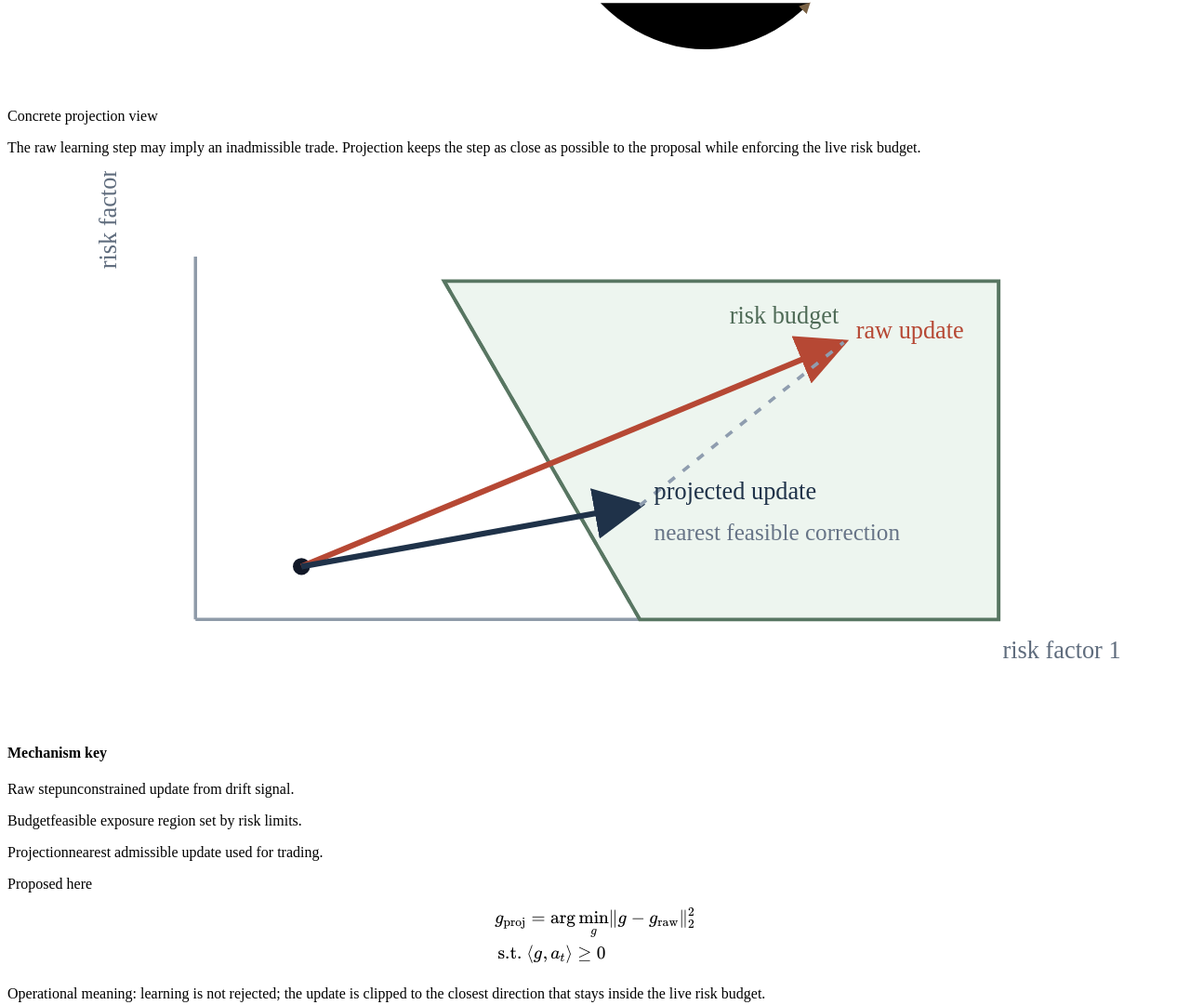
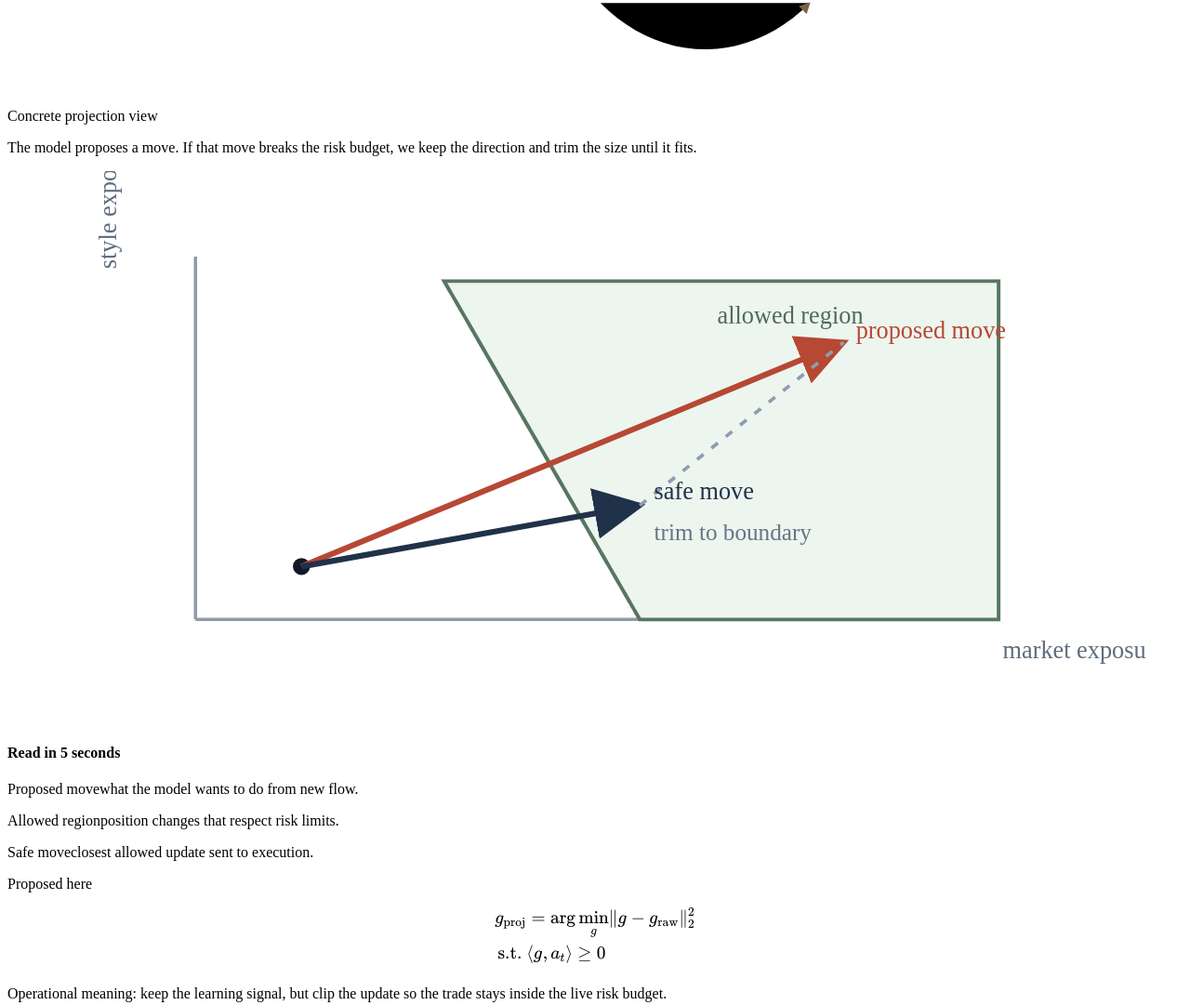
Before and after one commit to KumarNavish/CL-PLO, a website with bundled scripts: page index.html in a window 1280 px wide. Shown: the part 4779-5860 px from the top of the page at 93% size. Built offline with nearby package versions, Linux system fonts and the light colour scheme.

Commit message:
Rewrite concrete projection view in compact intuitive language

```diff
--- a/index.html
+++ b/index.html
@@ -330,7 +330,7 @@
 
             <div class="mechanism-concrete projection-concrete">
               <p class="mechanism-concrete-title">Concrete projection view</p>
-              <p class="projection-intuition">The raw learning step may imply an inadmissible trade. Projection keeps the step as close as possible to the proposal while enforcing the live risk budget.</p>
+              <p class="projection-intuition">The model proposes a move. If that move breaks the risk budget, we keep the direction and trim the size until it fits.</p>
 
               <div class="projection-stage">
                 <figure class="projection-figure">
@@ -347,29 +347,29 @@
                     <rect x="0" y="0" width="540" height="270" fill="#ffffff"></rect>
                     <line x1="74" y1="220" x2="466" y2="220" stroke="#8f9ba9" stroke-width="1.6"></line>
                     <line x1="74" y1="220" x2="74" y2="42" stroke="#8f9ba9" stroke-width="1.6"></line>
-                    <text x="470" y="239" font-size="12" fill="#5f6c7d">risk factor 1</text>
-                    <text x="35" y="48" font-size="12" fill="#5f6c7d" transform="rotate(-90 35 48)">risk factor 2</text>
+                    <text x="470" y="239" font-size="12" fill="#5f6c7d">market exposure</text>
+                    <text x="35" y="48" font-size="12" fill="#5f6c7d" transform="rotate(-90 35 48)">style exposure</text>
 
                     <polygon points="196,54 468,54 468,220 292,220" fill="#edf5ef" stroke="#587662" stroke-width="1.8"></polygon>
                     <line x1="196" y1="54" x2="292" y2="220" stroke="#587662" stroke-width="1.6" stroke-dasharray="6 5"></line>
-                    <text x="336" y="75" font-size="12" fill="#4f6b57">risk budget</text>
+                    <text x="330" y="75" font-size="12" fill="#4f6b57">allowed region</text>
 
                     <circle cx="126" cy="194" r="4.2" fill="#111827"></circle>
                     <line x1="126" y1="194" x2="392" y2="84" stroke="#b64834" stroke-width="2.8" marker-end="url(#proj-raw-arrow)"></line>
                     <line x1="126" y1="194" x2="292" y2="164" stroke="#1f3249" stroke-width="2.8" marker-end="url(#proj-safe-arrow)"></line>
                     <line x1="292" y1="164" x2="392" y2="84" stroke="#8f9daf" stroke-width="1.7" stroke-dasharray="4 5"></line>
 
-                    <text x="398" y="82" font-size="12" fill="#b64834">raw update</text>
-                    <text x="299" y="161" font-size="12" fill="#1f3249">projected update</text>
-                    <text x="299" y="181" font-size="11.5" fill="#677487">nearest feasible correction</text>
+                    <text x="398" y="82" font-size="12" fill="#b64834">proposed move</text>
+                    <text x="299" y="161" font-size="12" fill="#1f3249">safe move</text>
+                    <text x="299" y="181" font-size="11.5" fill="#677487">trim to boundary</text>
                   </svg>
                 </figure>
 
                 <aside class="projection-key">
-                  <h4>Mechanism key</h4>
-                  <p><span>Raw step</span>unconstrained update from drift signal.</p>
-                  <p><span>Budget</span>feasible exposure region set by risk limits.</p>
-                  <p><span>Projection</span>nearest admissible update used for trading.</p>
+                  <h4>Read in 5 seconds</h4>
+                  <p><span>Proposed move</span>what the model wants to do from new flow.</p>
+                  <p><span>Allowed region</span>position changes that respect risk limits.</p>
+                  <p><span>Safe move</span>closest allowed update sent to execution.</p>
                 </aside>
               </div>
 
@@ -383,7 +383,7 @@
                   \end{aligned}
                   \]
                 </div>
-                <p class="projection-operational">Operational meaning: learning is not rejected; the update is clipped to the closest direction that stays inside the live risk budget.</p>
+                <p class="projection-operational">Operational meaning: keep the learning signal, but clip the update so the trade stays inside the live risk budget.</p>
               </div>
             </div>
           </article>
```
Also changed, not shown: coreline.css (+15 -15 lines).
